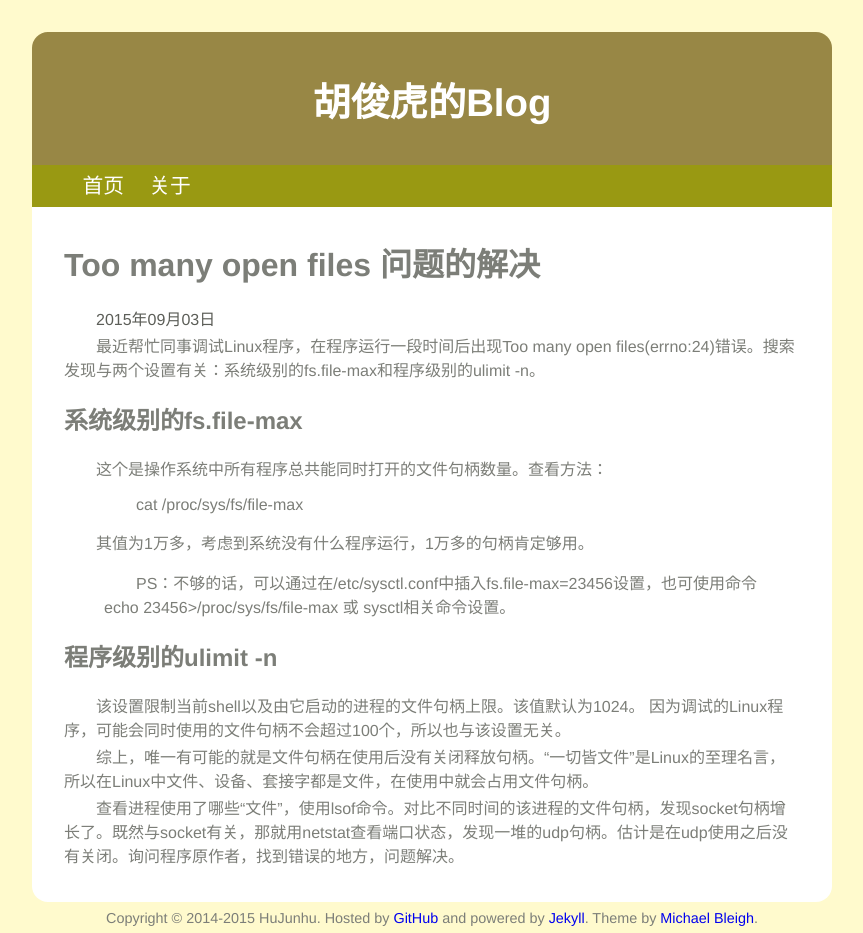
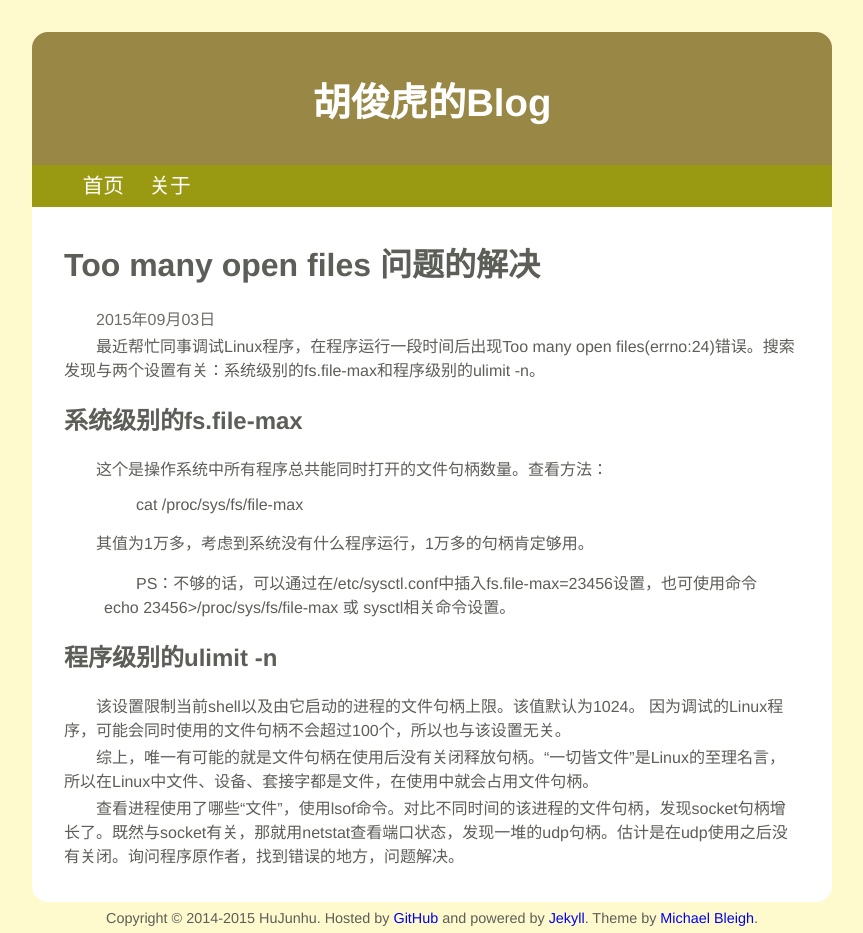
Before and after one commit to hujunhu/hujunhu.github.io, a Jekyll site: the page built from _posts/2015-09-03-too-many-open-files.md, in a window 1280 px wide. Shown: the whole page, without its empty margins (208-1071 px from the left). Built offline with Jekyll 4.4.1, drawn with Linux system fonts in a browser that asks for light colours.

Commit message:
字体颜色更改

```diff
--- a/css/all.css
+++ b/css/all.css
@@ -5,7 +5,7 @@ html, body {
 body {
   font-family: Helvetica,Arial,"Microsoft YaHei","微软雅黑",STXihei,"华文细黑",SimSun,"宋体",sans-serif;
   background: #FFFACD;
-  color: #7C7E78;
+  color: #5C5E58;
 }
 
 a:link {
@@ -76,7 +76,7 @@ a:link {
 }
 
 #content p.post-meta {
-  color: #5c5e58;
+  color: #6C6E68;
 }
 
 #post_list ul {
```
